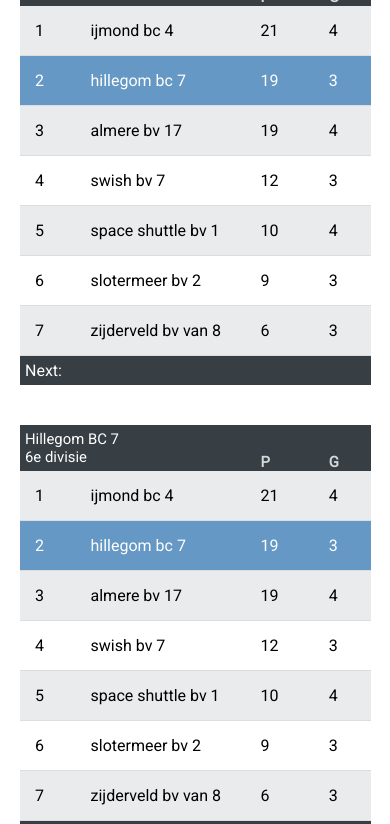
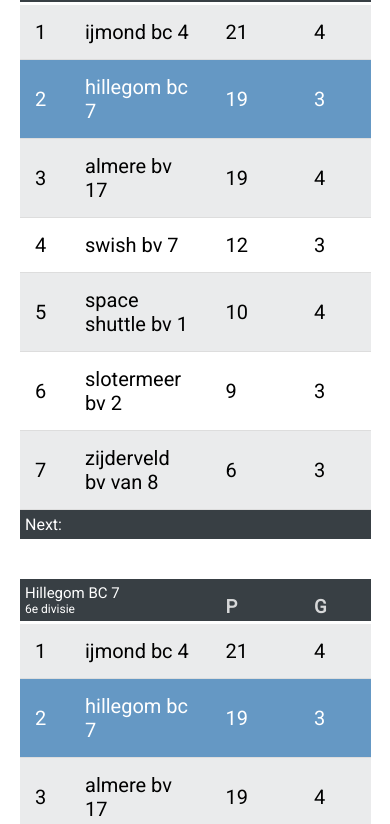
Before and after one commit to SandervWickeren/Club_Competition, a plain HTML site: page index.html in a window 390 px wide. Shown: the part 130-954 px from the top of the page. Drawn offline with nearby package versions, Linux system fonts and the light colour scheme.

Commit message:
Bigger fonts on smaller screens

```diff
--- a/index.html
+++ b/index.html
@@ -27,9 +27,9 @@ function genTable(obj){
     for (var i=0; i<obj.length;i++) {
 
         if (obj[i].team.toLowerCase().includes("hillegom")) {
-            start = "<tr id='homeclub'><td>";
+            start = "<tr id='homeclub'><td id='rank'>";
         } else {
-            start = "<tr><td>";
+            start = "<tr><td id='rank'>";
         };
 
         tableContent += start + obj[i].rank + "</td><td id='tableClubname'>" + obj[i].team.toLowerCase() + "</td><td>" + obj[i].points + "</td><td>" + obj[i].played + "</td></tr>";
--- a/style.css
+++ b/style.css
@@ -31,6 +31,18 @@ body {
   .team {
 	width: 90%;
   }
+
+  table {
+  	font-size: 20px;
+  }
+
+  .teamname {
+  	font-size: 20px;
+  }
+
+  .teamdivision {
+  	font-size: 17px;
+  }
 }
 
 .team {
@@ -41,13 +53,13 @@ body {
 
 .teamname {
 	margin: 0;
-	font-size: 0.93em;
+	font-size: 15px;
 	color: white;
 }
 
 .teamdivision {
 	margin: 0;
-	font-size: 0.93em;
+	font-size: 12px;
 	color: white;
 }
 
@@ -58,7 +70,7 @@ body {
 }
 
 #tableClubname {
-	width: 140px;
+	width: 40%;
 	max-width: 140px;
 	overflow: hidden;
 }
@@ -68,9 +80,13 @@ body {
 	color: white;
 }
 
+#rank {
+	width: 20px;
+}
+
 table {
 	width: 100%;
-	margin-top: -18px;
+	margin-top: -25px;
 }
 
 .table td {
@@ -86,7 +102,7 @@ table {
 }
 
 .table th {
-	padding: 0px 15px 0px 15px;
+	padding: 0px 15px 6px 15px;
 	text-align: left;
 	opacity: 0.8;
 	text-decoration: none;
```
